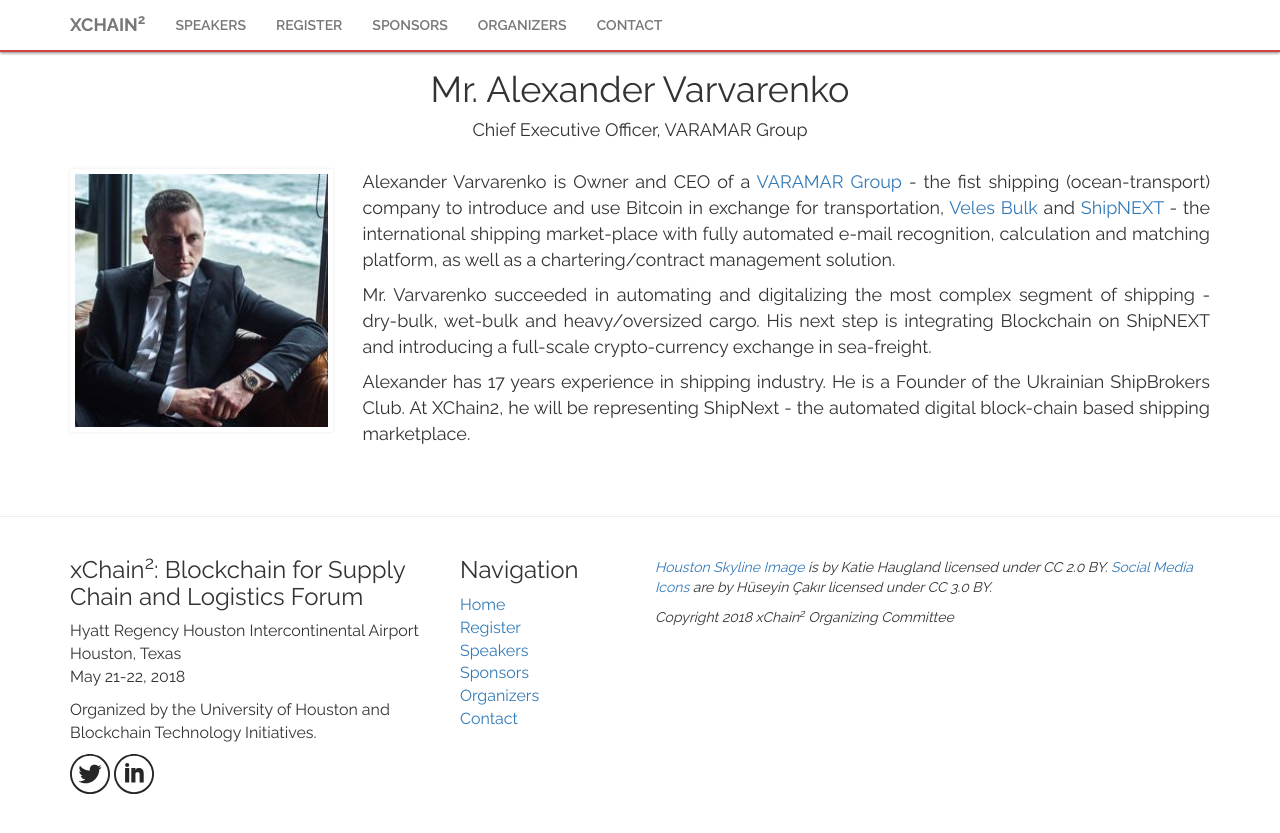
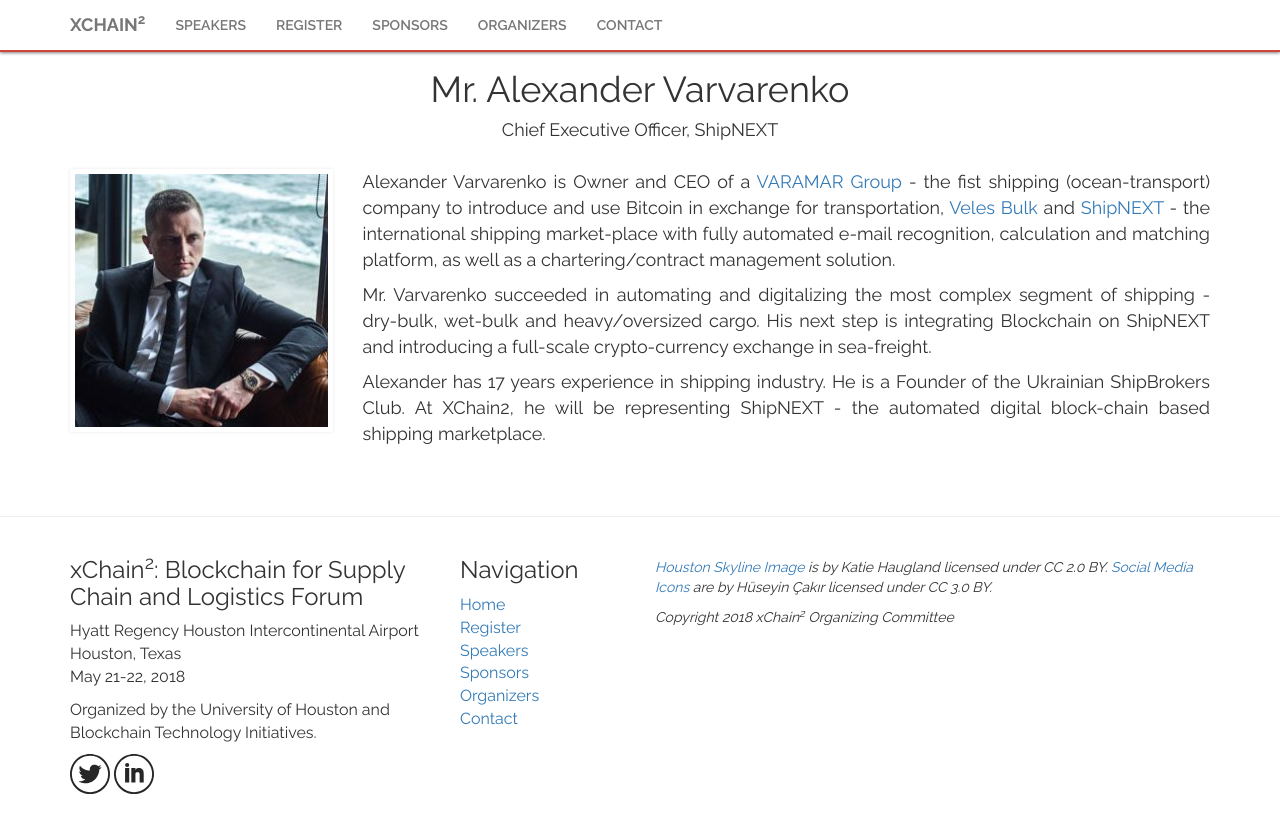
Before and after one commit to gnawalishyam/jekyll, a Jekyll site: the page built from _posts/2018-02-28-Alexander-Varvarenko.md, in a window 1280 px wide. Shown: the top 833 px of the page. Built offline with Jekyll 4.4.1, drawn with Linux system fonts in a browser that asks for light colours; some web fonts are replaced.

Commit message:
Updated Andrew and Alexander bio

```diff
--- a/_posts/2018-02-28-Alexander-Varvarenko.md
+++ b/_posts/2018-02-28-Alexander-Varvarenko.md
@@ -5,7 +5,7 @@
 
 title:  "Alexander Varvarenko"
 name: "Mr. Alexander Varvarenko"
-position: "Chief Executive Officer, VARAMAR Group"
+position: "Chief Executive Officer, ShipNEXT"
 blurb: ""
 categories: speakers
 image: "/res/people/Alexander-Varvarenko.jpg"
@@ -15,4 +15,4 @@
 
 Mr. Varvarenko succeeded in automating and digitalizing the most complex segment of shipping - dry-bulk, wet-bulk and heavy/oversized cargo. His next step is integrating Blockchain on ShipNEXT and introducing a full-scale crypto-currency exchange in sea-freight.
 
-Alexander has 17 years experience in shipping industry. He is a Founder of the Ukrainian ShipBrokers Club. At XChain2, he will be representing ShipNext - the automated digital block-chain based shipping marketplace.
+Alexander has 17 years experience in shipping industry. He is a Founder of the Ukrainian ShipBrokers Club. At XChain2, he will be representing ShipNEXT - the automated digital block-chain based shipping marketplace.
```
Also changed, not shown: _posts/2018-02-26-Andrew-Bruce.md (+0 -2 lines).
